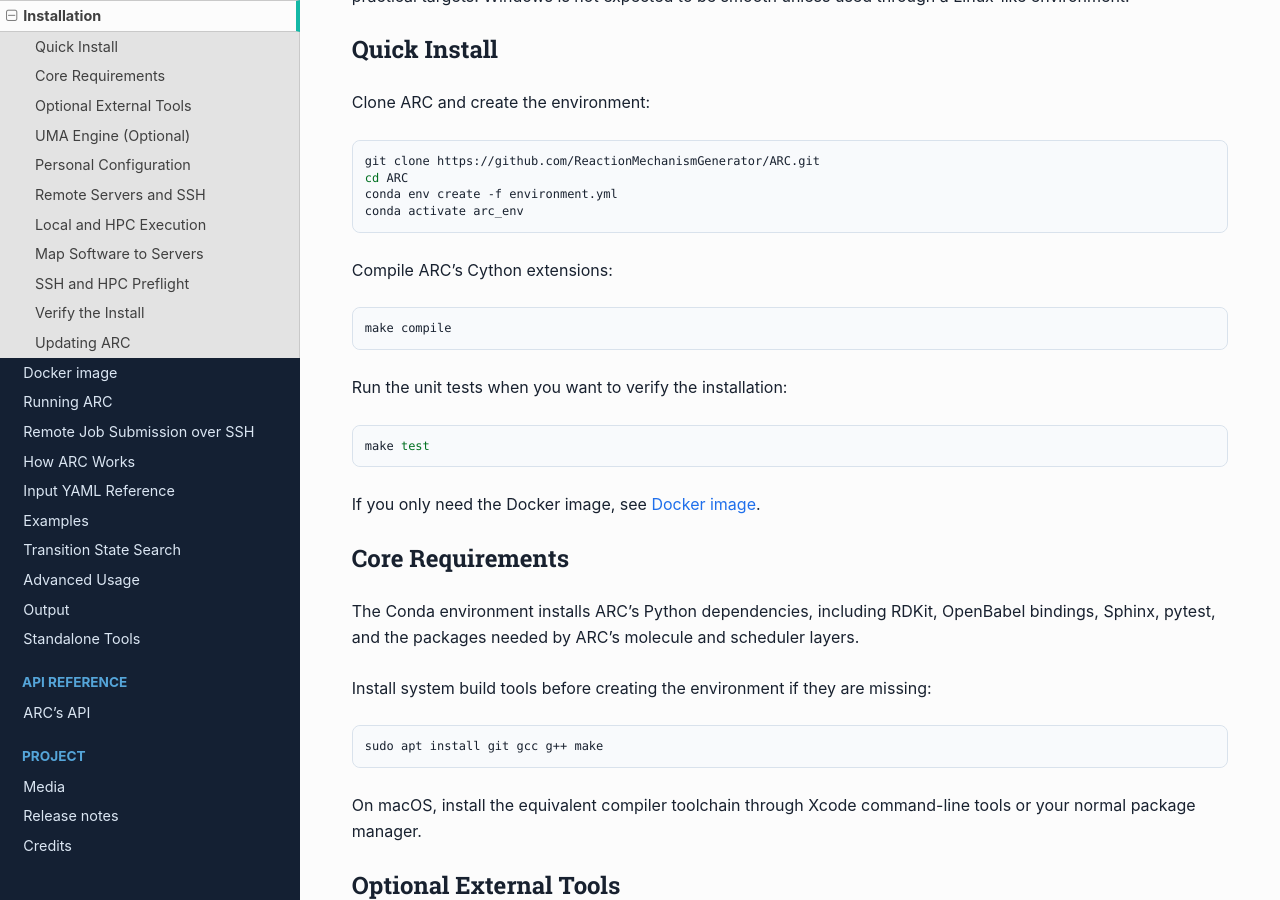
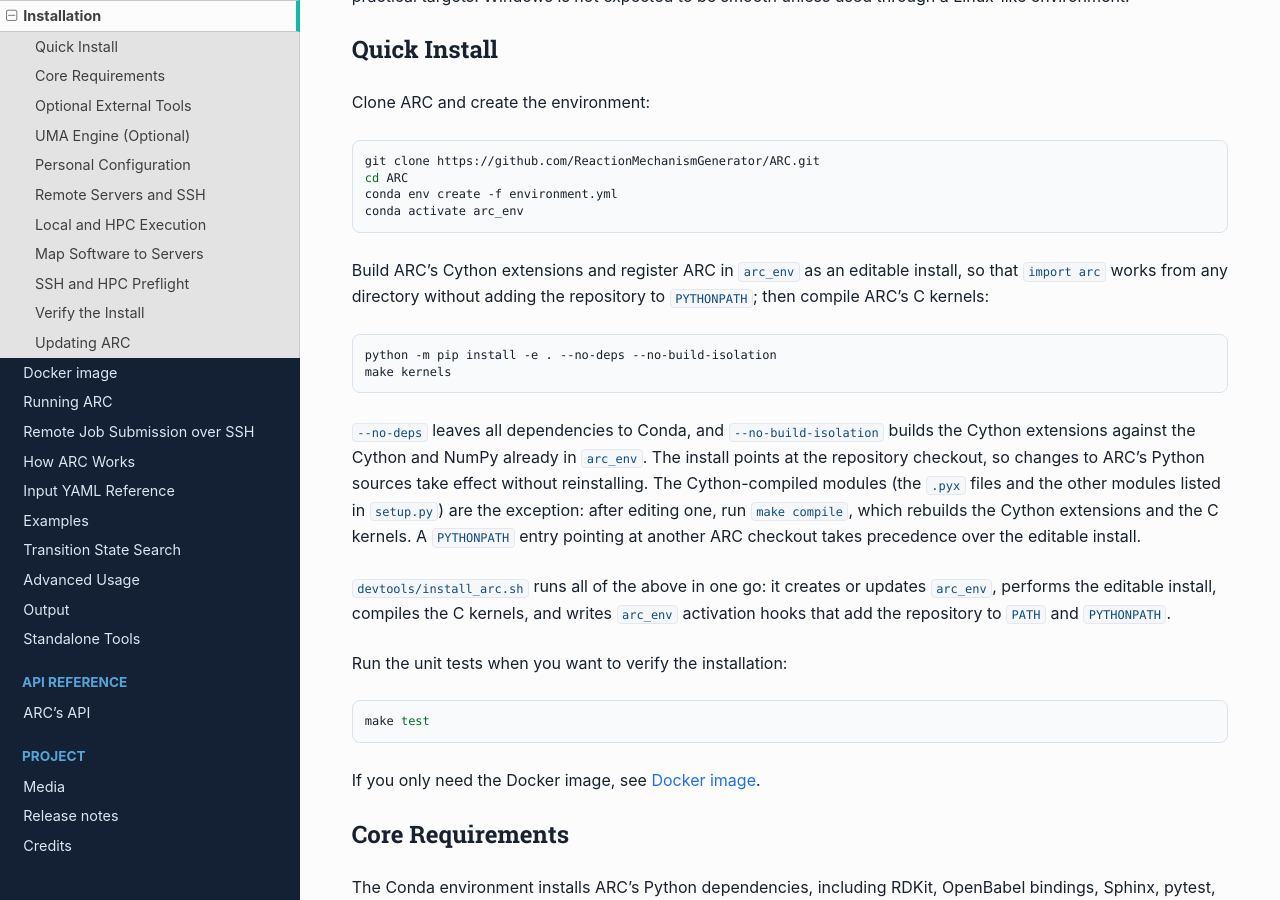
Before and after one commit to ReactionMechanismGenerator/ARC, a Sphinx documentation site: the page built from docs/source/installation.rst, in a window 1280 px wide and 900 px high, scrolled down 375 px. Built offline with Sphinx 7.4.7 and the Read the Docs theme 3.1.0, drawn with Linux system fonts in a browser that asks for light colours; formulas are drawn with MathJax 3; the version number is read from the project's files by our own code.

Commit message:
Document the editable pip install step in the installation guide
Quick Install replaces `make compile` with the editable
`pip install -e . --no-deps --no-build-isolation` and `make kernels`,
and explains what each flag does, that Cython-compiled modules need
`make compile` after editing, that a PYTHONPATH checkout takes
precedence, and what devtools/install_arc.sh does.

```diff
--- a/docs/source/installation.rst
+++ b/docs/source/installation.rst
@@ -28,11 +28,27 @@ Clone ARC and create the environment:
    conda env create -f environment.yml
    conda activate arc_env
 
-Compile ARC's Cython extensions:
+Build ARC's Cython extensions and register ARC in ``arc_env`` as an editable
+install, so that ``import arc`` works from any directory without adding the
+repository to ``PYTHONPATH``; then compile ARC's C kernels:
 
 .. code-block:: bash
 
-   make compile
+   python -m pip install -e . --no-deps --no-build-isolation
+   make kernels
+
+``--no-deps`` leaves all dependencies to Conda, and ``--no-build-isolation`` builds
+the Cython extensions against the Cython and NumPy already in ``arc_env``. The
+install points at the repository checkout, so changes to ARC's Python sources take
+effect without reinstalling. The Cython-compiled modules (the ``.pyx`` files and the
+other modules listed in ``setup.py``) are the exception: after editing one, run
+``make compile``, which rebuilds the Cython extensions and the C kernels. A
+``PYTHONPATH`` entry pointing at another ARC checkout takes precedence over the
+editable install.
+
+``devtools/install_arc.sh`` runs all of the above in one go: it creates or updates
+``arc_env``, performs the editable install, compiles the C kernels, and writes
+``arc_env`` activation hooks that add the repository to ``PATH`` and ``PYTHONPATH``.
 
 Run the unit tests when you want to verify the installation:
 
```
